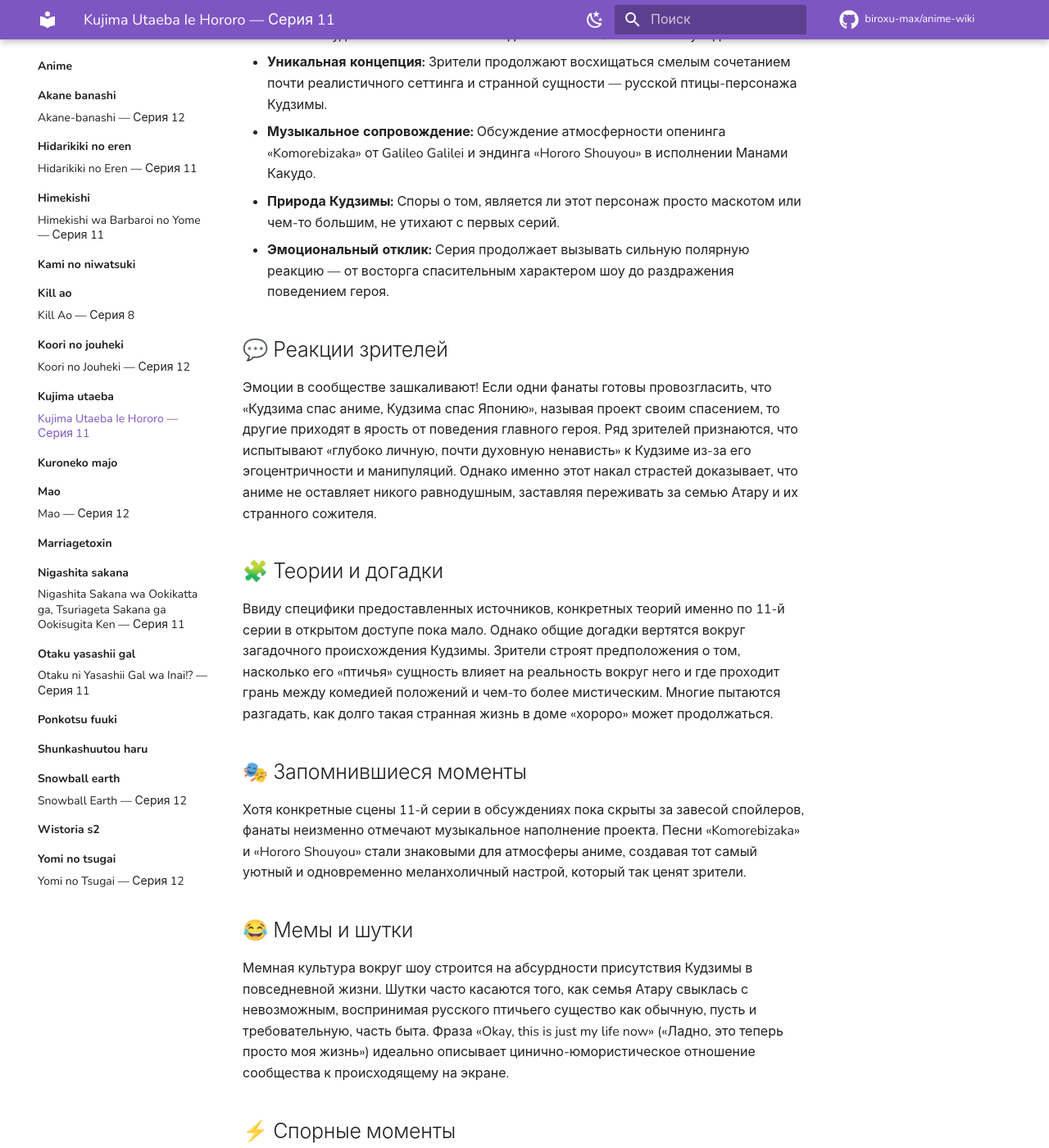
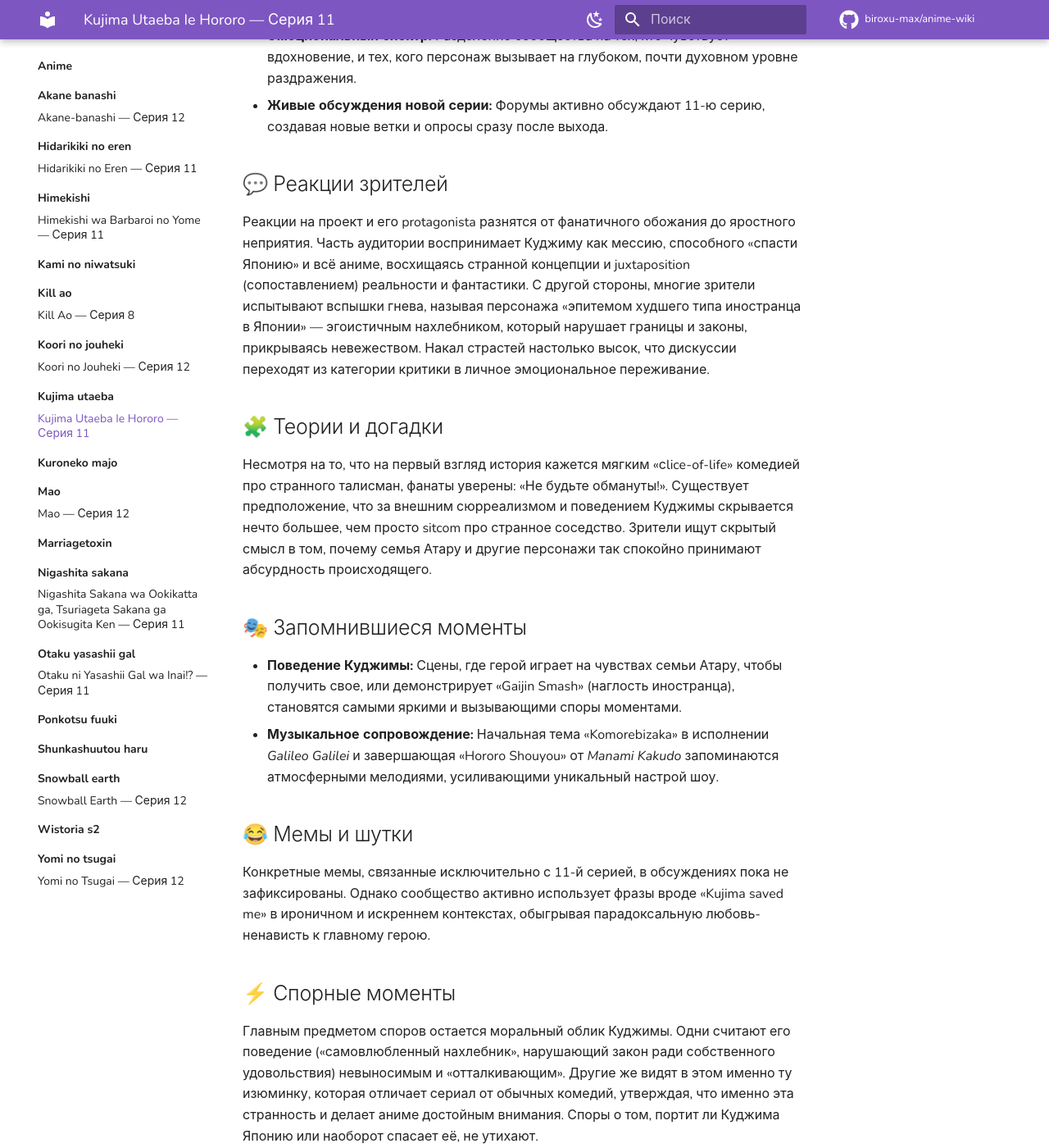
Before and after one commit to biroxu-max/anime-wiki, an MkDocs documentation site: the page built from docs/anime/kujima-utaeba/ep-11.md, in a window 1280 px wide and 1400 px high, scrolled down 673 px. Shown: the whole window at 82% size. Built offline with MkDocs 1.6.1 and Material for MkDocs 9.7.7, drawn with Linux system fonts in a browser that asks for light colours; comment, search, counter and statistics services are not loaded; some of the changed text lies outside the part shown.

Commit message:
chore(wiki): +kujima-utaeba ep11

```diff
--- a/docs/anime/kujima-utaeba/ep-11.md
+++ b/docs/anime/kujima-utaeba/ep-11.md
@@ -16,39 +16,30 @@ tags:
 
 # Kujima Utaeba Ie Hororo — Серия 11
 
-Страница посвящена одиннадцатой серии уникального аниме «Kujima Utaeba Ie Hororo», вышедшей 18 июня 2026 года. Погружение в мир, где реальность граничит с сюрреализмом, продолжается!
-
 ## 🔥 Главные темы обсуждения
-
-- **Выход новой серии:** Сообщество активно собирается в тематических ветках, чтобы обсудить свежие события и поделиться впечатлениями от увиденного.
-- **Уникальная концепция:** Зрители продолжают восхищаться смелым сочетанием почти реалистичного сеттинга и странной сущности — русской птицы-персонажа Кудзимы.
-- **Музыкальное сопровождение:** Обсуждение атмосферности опенинга «Komorebizaka» от Galileo Galilei и эндинга «Hororo Shouyou» в исполнении Манами Какудо.
-- **Природа Кудзимы:** Споры о том, является ли этот персонаж просто маскотом или чем-то большим, не утихают с первых серий.
-- **Эмоциональный отклик:** Серия продолжает вызывать сильную полярную реакцию — от восторга спасительным характером шоу до раздражения поведением героя.
+- **Парадокс Куджимы:** Зрители спорят, является ли загадочная «русская птица» спасителем аниме-индустрии или воплощением раздражающего чужеродного элемента.
+- **Сюрреализм в быту:** Обсуждение уникального сочетания почти реалистичных сцен с присутствием странного существа, которое все принимают как данность.
+- **Эмоциональный спектр:** Разделение сообщества на тех, кто чувствует вдохновение, и тех, кого персонаж вызывает на глубоком, почти духовном уровне раздражения.
+- **Живые обсуждения новой серии:** Форумы активно обсуждают 11-ю серию, создавая новые ветки и опросы сразу после выхода.
 
 ## 💬 Реакции зрителей
-
-Эмоции в сообществе зашкаливают! Если одни фанаты готовы провозгласить, что «Кудзима спас аниме, Кудзима спас Японию», называя проект своим спасением, то другие приходят в ярость от поведения главного героя. Ряд зрителей признаются, что испытывают «глубоко личную, почти духовную ненависть» к Кудзиме из-за его эгоцентричности и манипуляций. Однако именно этот накал страстей доказывает, что аниме не оставляет никого равнодушным, заставляя переживать за семью Атару и их странного сожителя.
+Реакции на проект и его protagonista разнятся от фанатичного обожания до яростного неприятия. Часть аудитории воспринимает Куджиму как мессию, способного «спасти Японию» и всё аниме, восхищаясь странной концепции и juxtaposition (сопоставлением) реальности и фантастики. С другой стороны, многие зрители испытывают вспышки гнева, называя персонажа «эпитемом худшего типа иностранца в Японии» — эгоистичным нахлебником, который нарушает границы и законы, прикрываясь невежеством. Накал страстей настолько высок, что дискуссии переходят из категории критики в личное эмоциональное переживание.
 
 ## 🧩 Теории и догадки
-
-Ввиду специфики предоставленных источников, конкретных теорий именно по 11-й серии в открытом доступе пока мало. Однако общие догадки вертятся вокруг загадочного происхождения Кудзимы. Зрители строят предположения о том, насколько его «птичья» сущность влияет на реальность вокруг него и где проходит грань между комедией положений и чем-то более мистическим. Многие пытаются разгадать, как долго такая странная жизнь в доме «хороро» может продолжаться.
+Несмотря на то, что на первый взгляд история кажется мягким «сlice-of-life» комедией про странного талисман, фанаты уверены: «Не будьте обмануты!». Существует предположение, что за внешним сюрреализмом и поведением Куджимы скрывается нечто большее, чем просто sitcom про странное соседство. Зрители ищут скрытый смысл в том, почему семья Атару и другие персонажи так спокойно принимают абсурдность происходящего.
 
 ## 🎭 Запомнившиеся моменты
-
-Хотя конкретные сцены 11-й серии в обсуждениях пока скрыты за завесой спойлеров, фанаты неизменно отмечают музыкальное наполнение проекта. Песни «Komorebizaka» и «Hororo Shouyou» стали знаковыми для атмосферы аниме, создавая тот самый уютный и одновременно меланхоличный настрой, который так ценят зрители.
+- **Поведение Куджимы:** Сцены, где герой играет на чувствах семьи Атару, чтобы получить свое, или демонстрирует «Gaijin Smash» (наглость иностранца), становятся самыми яркими и вызывающими споры моментами.
+- **Музыкальное сопровождение:** Начальная тема «Komorebizaka» в исполнении *Galileo Galilei* и завершающая «Hororo Shouyou» от *Manami Kakudo* запоминаются атмосферными мелодиями, усиливающими уникальный настрой шоу.
 
 ## 😂 Мемы и шутки
-
-Мемная культура вокруг шоу строится на абсурдности присутствия Кудзимы в повседневной жизни. Шутки часто касаются того, как семья Атару свыклась с невозможным, воспринимая русского птичьего существо как обычную, пусть и требовательную, часть быта. Фраза «Okay, this is just my life now» («Ладно, это теперь просто моя жизнь») идеально описывает цинично-юмористическое отношение сообщества к происходящему на экране.
+Конкретные мемы, связанные исключительно с 11-й серией, в обсуждениях пока не зафиксированы. Однако сообщество активно использует фразы вроде «Kujima saved me» в ироничном и искреннем контекстах, обыгрывая парадоксальную любовь-ненависть к главному герою.
 
 ## ⚡ Спорные моменты
-
-Главный предмет споров — личность Кудзимы. Часть аудитории считает его воплощением «худшего типа иностранца в Японии»: самовлюбленным нахлебником, который нарушает законы и использует чужие чувства ради собственного комфорта, прикрываясь неведением. Другие же видят в этом очарование сериала, считая такое поведение необходимым элементом сюрреалистической комедии. Разногласия касаются того, где заканчивается смешное и начинается просто раздражающее.
+Главным предметом споров остается моральный облик Куджимы. Одни считают его поведение («самовлюбленный нахлебник», нарушающий закон ради собственного удовольствия) невыносимым и «отталкивающим». Другие же видят в этом именно ту изюминку, которая отличает сериал от обычных комедий, утверждая, что именно эта странность и делает аниме достойным внимания. Споры о том, портит ли Куджима Японию или наоборот спасает её, не утихают.
 
 ## 🎬 Производство и анимация
-
-В обсуждениях высоко оценивается работа над звуковой дорожкой. Выбор группы Galileo Galilei для опенинга и вокала Манами Какудо для финальной темы называют удачным решением, которое подчеркивает необычный тон повествования. Визуальный стиль, сочетающий реализм с дизайном странной птицы, также отмечается как одна из визитных карточек аниме, хотя подробные технические детали 11-й серии еще ожидают своего анализа.
+Хотя детальные технические разборы 11-й серии в источниках отсутствуют, общее впечатление от проекта складывается как качественная работа над атмосферой. Саундтрек, отмеченный участием таких артистов, как Galileo Galilei, получает высокую оценку за создание нужного настроения. Анимация справляется с задачей передачи контраста между будничной жизнью и сюрреалистическим присутствием птице-существа.
 
 ## 🔗 Источники
 
```
Also changed, not shown: docs/anime/kujima-utaeba/index.md (+1 -1 lines).
